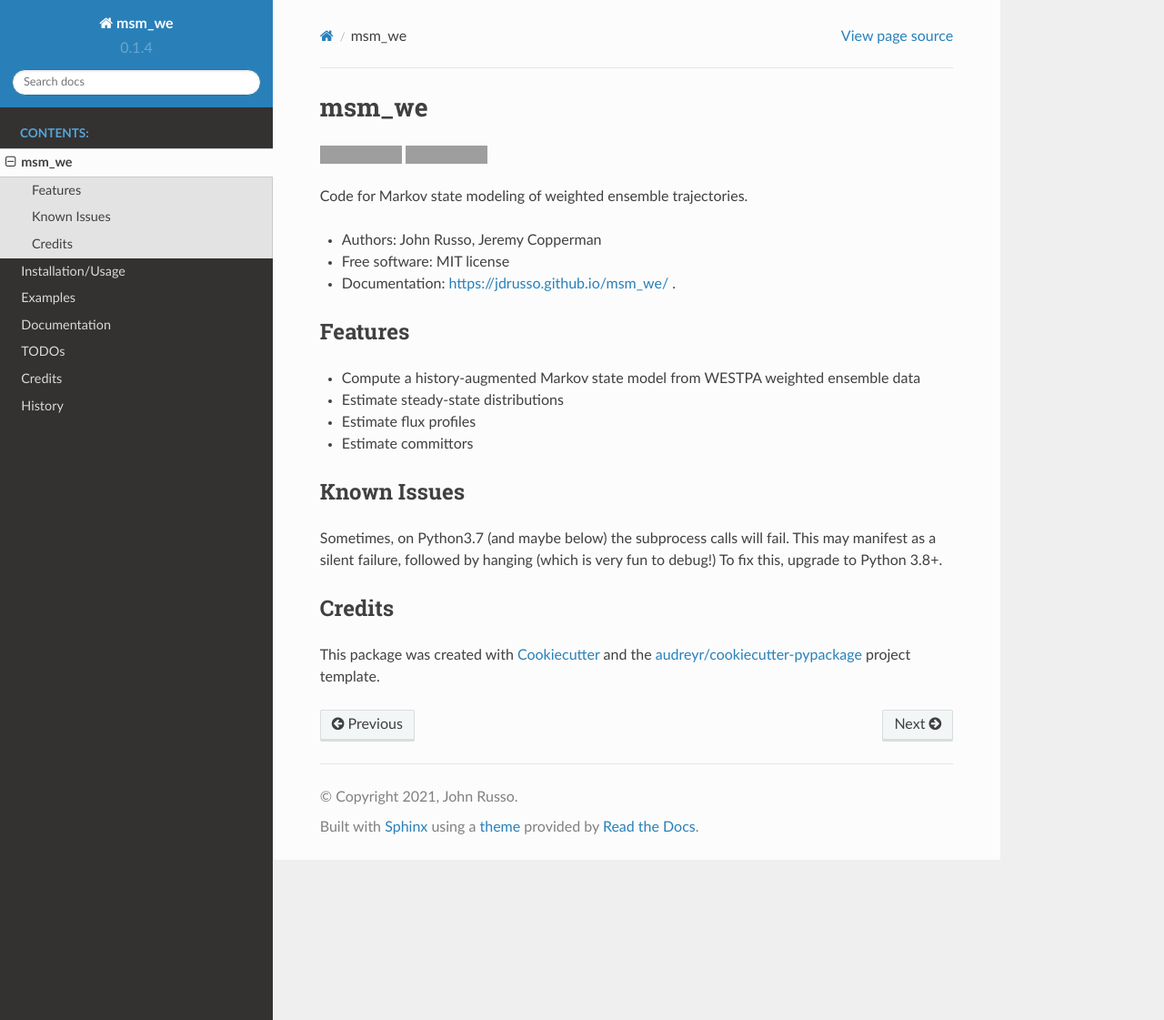
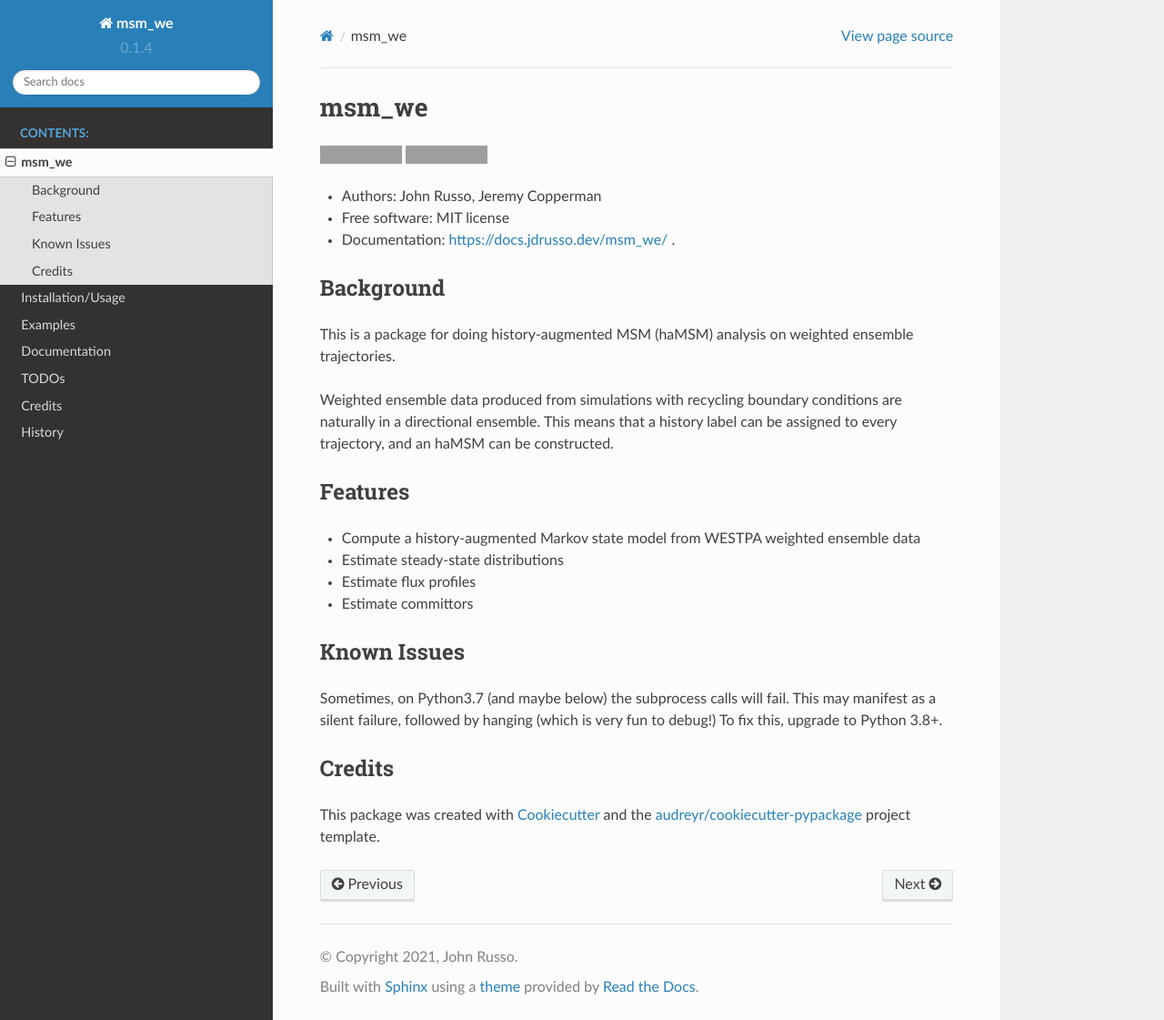
Before and after one commit to jdrusso/msm_we, a Sphinx documentation site: the page built from docs/readme.rst, in a window 1280 px wide and 1121 px high. Shown: the whole window at 91% size. Built offline with Sphinx 7.4.7 and the Read the Docs theme 2.0.0, drawn with Linux system fonts in a browser that asks for light colours; pages that are not in the unit, such as notebooks, are missing from menus; grey boxes are pictures that could not be loaded.

```diff
--- a/README.rst
+++ b/README.rst
@@ -8,12 +8,18 @@ msm_we
 .. image:: https://github.com/jdrusso/msm_we/actions/workflows/build_docs.yml/badge.svg
         :target: https://github.com/jdrusso/msm_we/actions/workflows/build_docs.yml
 
-Code for Markov state modeling of weighted ensemble trajectories.
-
 * Authors: John Russo, Jeremy Copperman
 * Free software: MIT license
-* Documentation: https://jdrusso.github.io/msm_we/ .
+* Documentation: https://docs.jdrusso.dev/msm_we/ .
 
+Background
+----------
+
+This is a package for doing history-augmented MSM (haMSM) analysis on weighted ensemble trajectories.
+
+Weighted ensemble data produced from simulations with recycling boundary conditions are naturally in a directional
+ensemble.
+This means that a history label can be assigned to every trajectory, and an haMSM can be constructed.
 
 Features
 --------
```
Also changed, not shown: docs/index.rst (+1 -6 lines).
